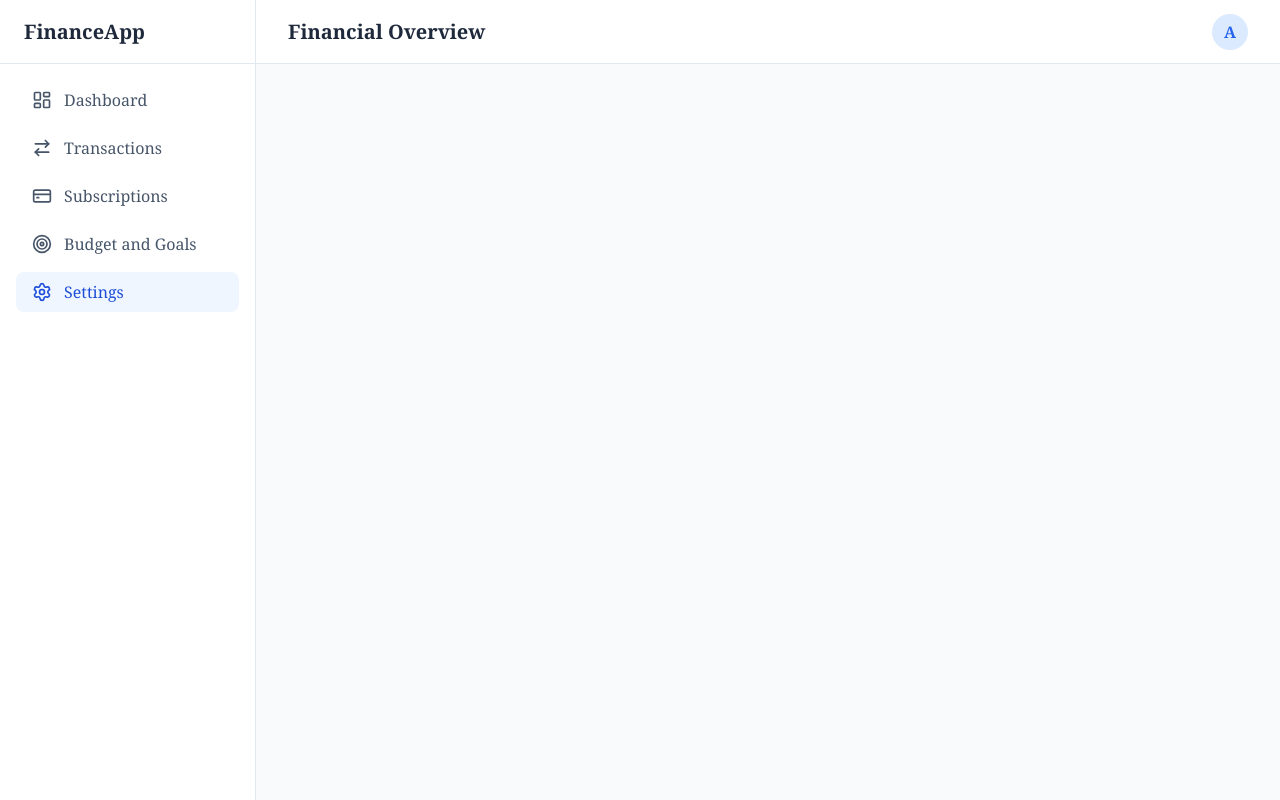
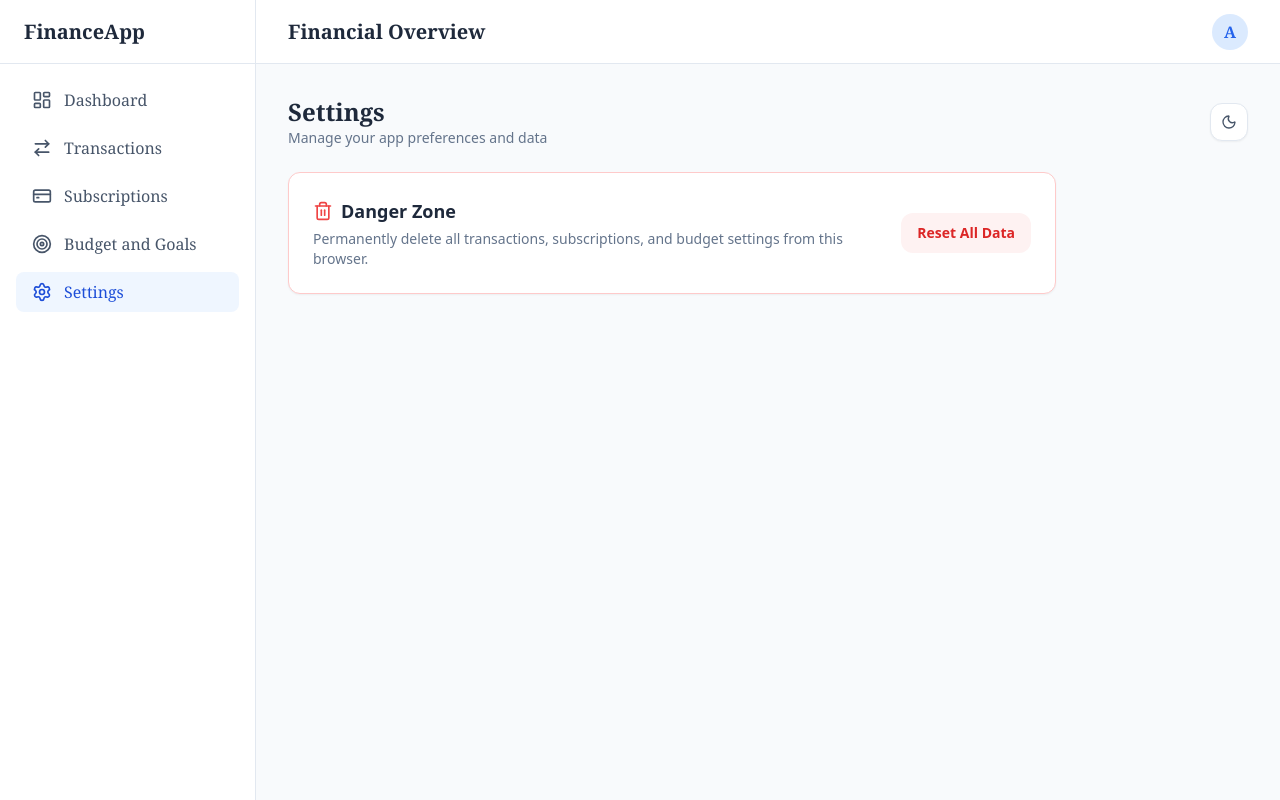
Before and after one commit to ga1ssaa/finance-dashboard, a React (Vite) app: page /settings in a window 1280 px wide. Built offline with nearby package versions, Linux system fonts and the light colour scheme.

Commit message:
Added settings page with data reset functionality

```diff
--- a/src/App.tsx
+++ b/src/App.tsx
@@ -12,6 +12,7 @@ import BudgetModal from "./components/modals/BudgetModal";
 import TransactionsPage from "./pages/TransactionsPage";
 import SubscriptionsPage from "./pages/SubscriptionsPage";
 import BudgetGoalsPage from "./pages/BudgetGoalsPage";
+import SettingsPage from "./pages/SettingsPage";
 
 import useTheme from "./hooks/useTheme";
 import useTransactions from "./hooks/useTransactions";
@@ -160,6 +161,17 @@ function App() {
                 />
             }
         />
+
+        {/* SETTINGS PAGE */}
+        <Route
+            path="/settings"
+            element={
+                <SettingsPage
+                    isDarkMode={isDarkMode}
+                    toggleTheme={toggleTheme}
+                />
+            }
+        />
             </Routes>
 
         {/* Global Modals (Add and Edit Transactions) */}
--- /dev/null
+++ b/src/components/modals/ConfirmResetModal.tsx
@@ -0,0 +1,64 @@
+import { AlertTriangle, X } from "lucide-react";
+
+interface ConfirmResetModalProps {
+    isOpen: boolean
+    onClose: () => void
+    onConfirm: () => void
+};
+
+function ConfirmResetModal({isOpen, onClose, onConfirm}: ConfirmResetModalProps){
+    if(!isOpen) return null;
+
+    return(
+        <div className="fixed inset-0 z-50 flex items-center justify-center p-4 bg-slate-900/50 backdrop-blur-sm">
+            <div className="bg-white dark:bg-slate-800 rounded-2xl w-full max-w-md shadow-xl overflow-hidden transition-colors border border-red-100 dark:border-red-900/30">
+
+                {/* Header */}
+                <div className="flex items-center justify-between p-6 border-b border-slate-300 dark:border-slate-600">
+                    <h2 className="font-serif text-xl font-bold text-red-600 dark:text-red-500 flex items-center gap-2">
+                        <AlertTriangle size={24}/>
+                        Reset All Data
+                    </h2>
+                    <button
+                        onClick={onClose}
+                        className="p-2 rounded-xl hover:bg-slate-100 dark:hover:bg-slate-700 text-slate-500 transition-colors cursor-pointer"
+                    >
+                        <X size={20}/>
+                    </button>
+                </div>
+
+                {/* Body */}
+                <div className="font-serif p-6 space-y-4">
+                    <p className="text-slate-600 dark:text-slate-300">
+                        Are you sure you want to delete all your financial data?
+                    </p>
+                    <ul className="text-sm text-slate-500 dark:text-slate-400 list-disc list-inside space-y-1">
+                        <li>All transactions will be permanently deleted.</li>
+                        <li>All subscriptions will be removed.</li>
+                        <li>Your budget settings will be reset to default.</li>
+                    </ul>
+                    <p className="text-sm font-bold text-red-600 dark:text-red-400 mt-4">
+                        This action cannot be undone.
+                    </p>
+                </div>
+
+                {/* Actions */}
+                <div className="flex items-center justify-end gap-3 p-6 pt-0">
+                    <button
+                        onClick={onClose}
+                        className="px-4 py-2.5 text-sm font-bold text-slate-600 dark:text-slate-300 hover:bg-slate-100 dark:hover:bg-slate-700 rounded-xl transition-colors cursor-pointer"
+                    >
+                        Cancel
+                    </button>
+                    <button
+                        onClick={onConfirm}
+                        className="px-4 py-2.5 text-sm font-bold text-white bg-red-600 hover:bg-red-700 rounded-xl transition-colors shadow-sm cursor-pointer"
+                    >
+                        Yes, Delete everything
+                    </button>
+                </div>
+            </div>
+        </div>
+    );
+};
+export default ConfirmResetModal
--- a/src/features/dashboard/SummaryCards.tsx
+++ b/src/features/dashboard/SummaryCards.tsx
@@ -30,7 +30,7 @@ function SummaryCards({transactions}: SummaryCardsProps ){
                             Total Balance
                         </p>
                         <h3 className="text-2xl font-bold text-slate-800 dark:text-white transition-colors">
-                            ${balance}
+                            ${balance.toFixed(2)}
                         </h3>
                     </div>
                     <div className="w-12 h-12 bg-blue-50 dark:bg-blue-900/40 rounded-full flex items-center justify-center text-blue-600 dark:text-blue-400 transition-colors">
--- /dev/null
+++ b/src/features/settings/DangerZone.tsx
@@ -0,0 +1,41 @@
+import { useState } from "react"
+import { Trash2 } from "lucide-react"
+import ConfirmResetModal from "../../components/modals/ConfirmResetModal"
+import { useSettings } from "../../hooks/useSettings"
+
+function DangerZone(){
+    const [isModalOpen, setIsModalOpen] = useState(false);
+    const {resetAllData} = useSettings();
+
+    return(
+        <div>
+            <div className="bg-white dark:bg-slate-800 rounded-xl p-6 border border-red-200 dark:border-red-900/30 shadow-sm transition-colors">
+                <div className="flex flex-col sm:flex-row sm:items-center justify-between gap-4">
+                    <div>
+                        <h3 className="font-semibold text-lg text-slate-800 dark:text-white flex items-center gap-2">
+                            <Trash2 size={20} className="text-red-500"/>
+                            Danger Zone
+                        </h3>
+                        <p className="text-sm text-slate-500 dark:text-slate-400 mt-1">
+                            Permanently delete all transactions, subscriptions, and budget settings from this browser.
+                        </p>
+                    </div>
+
+                    <button
+                        onClick={() => setIsModalOpen(true)}
+                        className="px-4 py-2.5 text-sm font-bold text-red-600 dark:text-red-400 bg-red-50 dark:bg-red-500/10 hover:bg-red-100 dark:hover:bg-red-500/20 rounded-xl transition-colors cursor-pointer whitespace-nowrap"
+                    >
+                        Reset All Data
+                    </button>
+                </div>
+            </div>
+
+            <ConfirmResetModal
+                isOpen={isModalOpen}
+                onClose={() => setIsModalOpen(false)}
+                onConfirm={resetAllData}
+            />
+        </div>
+    );
+}
+export default DangerZone
--- /dev/null
+++ b/src/hooks/useSettings.ts
@@ -0,0 +1,11 @@
+export function useSettings(){
+    const resetAllData = () => {
+        localStorage.clear();
+
+        window.location.reload();
+    };
+
+    return{
+        resetAllData,
+    };
+}
--- /dev/null
+++ b/src/pages/SettingsPage.tsx
@@ -0,0 +1,41 @@
+import DangerZone from "../features/settings/DangerZone";
+import { Moon, Sun } from "lucide-react";
+
+interface SettingsPageProps {
+    isDarkMode?: boolean;
+    toggleTheme?: () => void;
+}
+
+function SettingsPage({isDarkMode, toggleTheme}: SettingsPageProps){
+    return(
+        <div className="space-y-6">
+            {/* Page Header */}
+            <div className="flex flex-col sm:flex-row sm:items-center justify-between gap-4">
+                <div>
+                    <h2 className="font-serif font-bold text-2xl text-slate-800 dark:text-white transition-colors">
+                        Settings
+                    </h2>
+                    <p className="text-slate-500 dark:text-slate-400 text-sm transition-colors">
+                        Manage your app preferences and data
+                    </p>
+                </div>
+
+                {/* Theme Toggle */}
+                {toggleTheme && (
+                    <button
+                        onClick={toggleTheme}
+                        className="p-2.5 rounded-xl bg-white dark:bg-slate-800 border border-slate-200 dark:border-slate-700 text-slate-600 dark:text-slate-300 hover:bg-slate-50 dark:hover:bg-slate-700 transition-colors shadow-sm cursor-pointer"
+                        title="Toggle Dark Mode"
+                    >
+                        {isDarkMode ? <Sun size={16} /> : <Moon size={16} />}
+                    </button>
+                )}
+            </div>
+
+            <div className="max-w-3xl space-y-6">
+                <DangerZone />
+            </div>
+        </div>
+    );
+}
+export default SettingsPage
```
